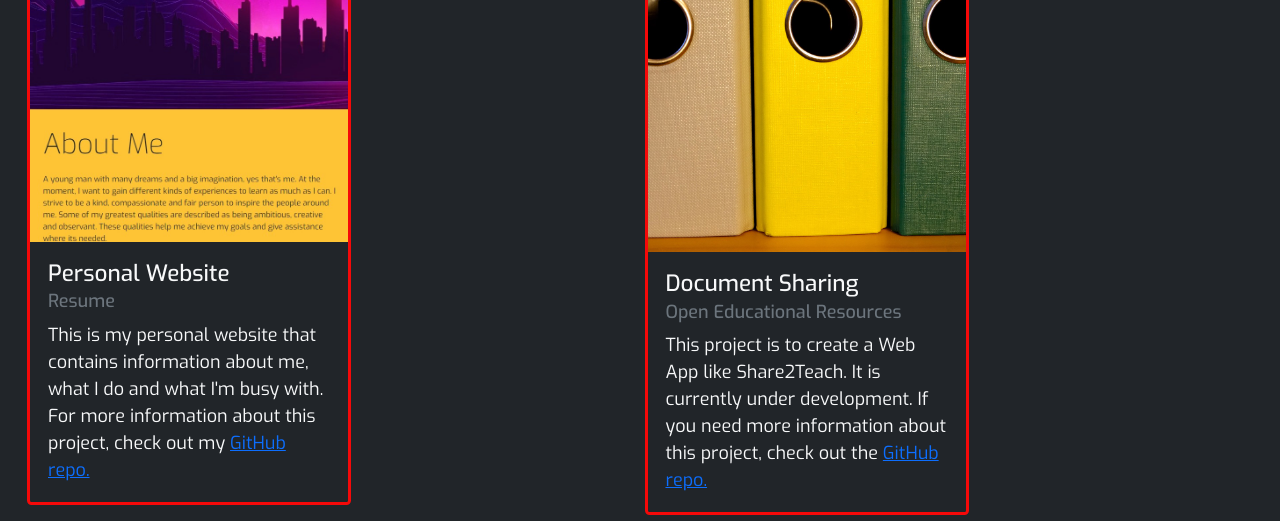
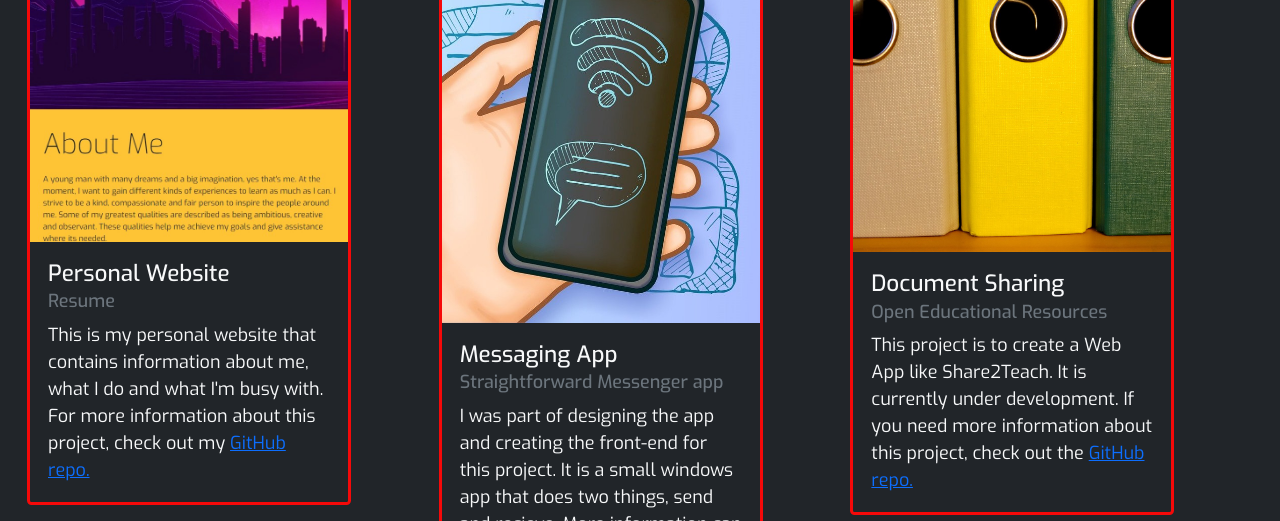
Before and after one commit to CyberPenguinIan/Resume_Website, a plain HTML site: page index.html in a window 1280 px wide. Shown: the part 4147-4668 px from the top of the page. Drawn offline with nearby package versions, Linux system fonts and the light colour scheme.

Commit message:
Updated Portfolio/Fixed dowload
Added messaging app in portfolio. Fixed the download of the CVs

```diff
--- a/index.html
+++ b/index.html
@@ -258,10 +258,10 @@
             </div>
             <div class="row p-1">
                 <div class="col-md p-2">
-                    <a type="button" class="btn btn-danger centre" href="/CV/Ian Stolz Resume.pdf" download="Ian Stolz Resume">Download Creative Resume</a>
+                    <a type="button" class="btn btn-danger centre" href="CV/Ian Stolz Resume.pdf" download="Ian Stolz Resume">Download Creative Resume</a>
                 </div>
                 <div class="col-md p-2">
-                    <a type="button" class="btn btn-danger centre" href="/CV/Ian Stolz CV.pdf" download="Ian Stolz CV">Download Minimalistic CV</a>
+                    <a type="button" class="btn btn-danger centre" href="CV/Ian Stolz CV.pdf" download="Ian Stolz CV">Download Minimalistic CV</a>
                 </div>
             </div>
         </div>
@@ -392,6 +392,16 @@
                 </div>
                 <div class="col-md p-1">
                     <div class="card bg-dark text-light" style="width:18rem; border:3px solid #f50909">
+                        <img src="Images/Messaging App.jpg" class="card-img-top" alt="...">
+                        <div class="card-body">
+                            <h5 class="card-title">Messaging App</h5>
+                            <h6 class="card-subtitle mb-2 text-muted ">Straightforward Messenger app</h6>
+                            <p class="card-text">I was part of designing the app and creating the front-end for this project. It is a small windows app that does two things, send and recieve. More information can be found at the <a href="https://github.com/CyberPenguinIan/group3-cmpg315">GitHub repo.</a></p>
+                        </div>
+                    </div>
+                </div>
+                <div class="col-md p-1">
+                    <div class="card bg-dark text-light" style="width:18rem; border:3px solid #f50909">
                         <img src="Images/FoldersInCabinet.jpg" class="card-img-top" alt="...">
                         <div class="card-body">
                             <h5 class="card-title">Document Sharing</h5>
```
Also changed, not shown: Images/Messaging App.jpg (added).
